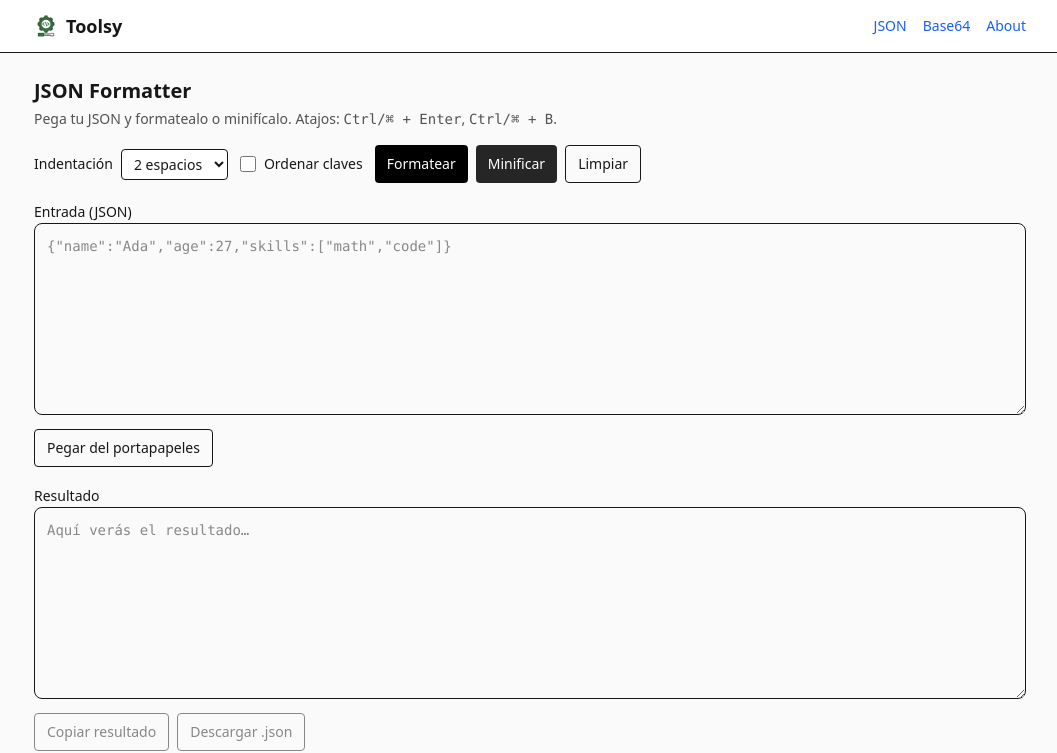
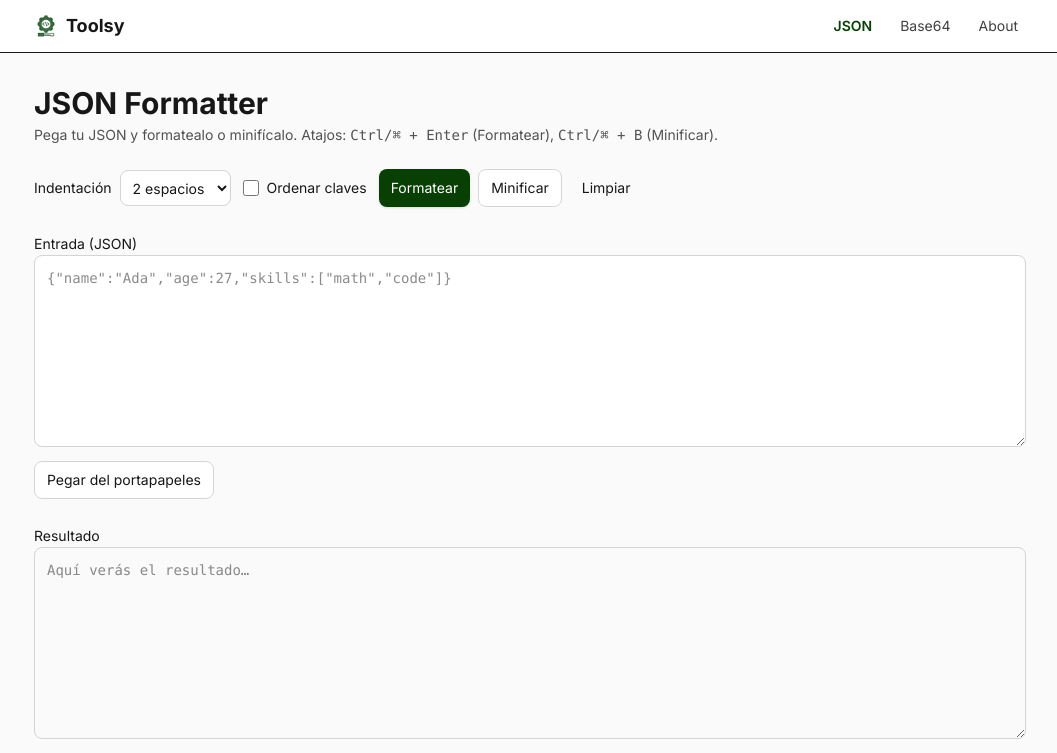
Before and after one commit to jimdrix93/tiny-tools-hub, a React (Vite) app in the folder frontend/: page /json-formatter in a window 1280 px wide. Shown: the top 753 px of the page, without its empty margins (110-1167 px from the left). Built offline with nearby package versions, Linux system fonts and the light colour scheme.

Commit message:
Updated styles

```diff
--- a/frontend/index.html
+++ b/frontend/index.html
@@ -4,7 +4,15 @@
     <meta charset="UTF-8" />
     <meta name="viewport" content="width=device-width, initial-scale=1.0" />
     <title>Toolsy</title>
+
     <link rel="icon" href="/src/assets/favicon.ico" />
+
+    <link rel="preconnect" href="https://fonts.googleapis.com">
+    <link rel="preconnect" href="https://fonts.gstatic.com" crossorigin>
+    <link
+      href="https://fonts.googleapis.com/css2?family=Inter:wght@400;600;700&display=swap"
+      rel="stylesheet"
+    />
   </head>
   <body class="h-full antialiased text-neutral-900">
     <div id="root" class="min-h-screen"></div>
--- a/frontend/src/components/Layout.jsx
+++ b/frontend/src/components/Layout.jsx
@@ -1,37 +1,44 @@
-import { Link, Outlet } from "react-router-dom";
+import { Link, NavLink, Outlet } from "react-router-dom";
 import logo from "../assets/logo.png";
+
+const NavItem = ({ to, children }) => (
+  <NavLink
+    to={to}
+    className={({ isActive }) =>
+      `px-2 py-1 text-sm transition ${
+        isActive ? "text-brand font-semibold" : "text-neutral-700 hover:text-brand"
+      }`
+    }
+  >
+    {children}
+  </NavLink>
+);
 
 export default function Layout() {
   return (
     <div className="min-h-screen flex flex-col">
-      <header className="sticky top-0 z-50 border-b bg-white">
-        <div className="mx-auto max-w-5xl px-4 py-3 flex items-center justify-between">
-          <Link to="/" className="flex items-center gap-2 font-bold text-lg text-neutral-900">
-            <img
-              src={logo}
-              alt="Toolsy logo"
-              className="w-6 h-6"
-            />
-            <span>Toolsy</span>
+      <header className="sticky top-0 z-50 border-b bg-white/90 backdrop-blur">
+        <div className="container-site flex items-center justify-between py-3">
+          <Link to="/" className="flex items-center gap-2">
+            <img src={logo} alt="Toolsy logo" className="h-6 w-6" />
+            <span className="text-lg font-bold text-neutral-900">Toolsy</span>
           </Link>
-          <nav className="text-sm space-x-4 text-blue-600">
-            <Link to="/json-formatter" className="hover:underline">JSON</Link>
-            <Link to="/base64" className="hover:underline">Base64</Link>
-            <Link to="/about" className="hover:underline">About</Link>
+          <nav className="flex items-center gap-3">
+            <NavItem to="/json-formatter">JSON</NavItem>
+            <NavItem to="/base64">Base64</NavItem>
+            <NavItem to="/about">About</NavItem>
           </nav>
         </div>
       </header>
 
-      <main className="relative z-0 mx-auto w-full max-w-5xl px-4 py-6">
+      <main className="flex-1 container-site py-8">
         <Outlet />
       </main>
 
       <footer className="border-t bg-white">
-        <div className="mx-auto max-w-5xl px-4 py-4 text-sm flex justify-between text-neutral-600">
+        <div className="container-site flex items-center justify-between py-4 text-sm text-neutral-600">
           <p>© {new Date().getFullYear()} Toolsy</p>
-          <a href="https://github.com/jimdrix93/toolsy" target="_blank" className="underline hover:text-neutral-800">
-            GitHub
-          </a>
+          <a href="https://github.com/tu-usuario/toolsy" className="hover:text-neutral-800" target="_blank">GitHub</a>
         </div>
       </footer>
     </div>
--- a/frontend/src/index.css
+++ b/frontend/src/index.css
@@ -1,5 +1,63 @@
 @import "tailwindcss";
+
+/* Tailwind v4: define custom design tokens (colores, etc.) */
+@theme {
+  --color-brand: #084003;
+  --color-brand-50: #e9f5ec;
+  --color-brand-100: #d4ebd9;
+  --color-brand-200: #a9d7b4;
+  --color-brand-300: #7fc38e;
+  --color-brand-400: #54af69;
+  --color-brand-500: #2a9b44;
+  --color-brand-600: #1c6a2e;
+  --color-brand-700: #145023;
+  --color-brand-800: #0d3718;
+  --color-brand-900: #084003;
+}
 
 @layer base {
   :root { color-scheme: light; }
+  html {
+    font-family: Inter, ui-sans-serif, system-ui, -apple-system, "Segoe UI",
+      Roboto, "Helvetica Neue", Arial, "Noto Sans", "Apple Color Emoji",
+      "Segoe UI Emoji";
+  }
 }
+
+@layer components {
+  /* Layout container centrado */
+  .container-site { @apply mx-auto w-full max-w-5xl px-4; }
+
+  /* Botones */
+  .btn-primary {
+    @apply inline-flex items-center justify-center rounded-lg px-3 py-2 text-sm font-medium transition duration-150;
+    @apply bg-brand text-white hover:bg-brand/90 shadow-sm;
+  }
+  .btn-outline {
+    @apply inline-flex items-center justify-center rounded-lg px-3 py-2 text-sm font-medium transition duration-150;
+    @apply border border-neutral-300 bg-white hover:bg-neutral-50;
+  }
+  .btn-ghost {
+    @apply inline-flex items-center justify-center rounded-lg px-3 py-2 text-sm font-medium transition duration-150;
+    @apply hover:bg-neutral-100;
+  }
+  .btn-disabled { @apply opacity-50 pointer-events-none; }
+
+  /* Tarjetas */
+  .card { @apply rounded-xl border border-neutral-200 bg-white shadow-sm; }
+  .card-hover { @apply transition hover:shadow-md hover:border-neutral-300; }
+
+  /* Formularios */
+  .input {
+    @apply w-full rounded-lg border border-neutral-300 bg-white p-3 text-sm
+           outline-none focus:ring-2 focus:ring-brand/30;
+  }
+  .textarea {
+    @apply w-full rounded-lg border border-neutral-300 bg-white p-3 text-sm
+           outline-none focus:ring-2 focus:ring-brand/30 h-48 font-mono;
+  }
+
+  /* Texto auxiliar */
+  .label { @apply text-sm font-medium; }
+  .muted { @apply text-sm text-neutral-600; }
+}
--- a/frontend/src/pages/Home.jsx
+++ b/frontend/src/pages/Home.jsx
@@ -8,19 +8,19 @@ export default function Home() {
 
   return (
     <>
-      <title>Toolsy — Utilidades Online</title>
-      <meta name="description" content="Colección de pequeñas utilidades online para developers y público general." />
+      <title>Toolsy — Online Utilities</title>
+      <meta name="description" content="Small, fast, privacy-friendly online utilities for developers and everyone." />
       <link rel="canonical" href="https://toolsykit.vercel.app/" />
 
       <div className="space-y-6">
-        <h1 className="text-2xl font-semibold">Toolsy</h1>
-        <p className="text-neutral-700">Herramientas online rápidas y sencillas para el día a día.</p>
+        <h1 className="text-3xl font-bold">Toolsy</h1>
+        <p className="muted">Herramientas online rápidas y sencillas para el día a día.</p>
 
-        <div className="grid gap-4 sm:grid-cols-2">
+        <div className="grid gap-4 md:grid-cols-2">
           {tools.map((t) => (
-            <Link key={t.path} to={t.path} className="block rounded-xl border bg-white p-4 hover:shadow-sm">
-              <h2 className="font-medium">{t.title}</h2>
-              <p className="text-sm text-neutral-600">{t.desc}</p>
+            <Link key={t.path} to={t.path} className="card card-hover block p-4">
+              <h2 className="font-semibold"> {t.title} </h2>
+              <p className="muted mt-1">{t.desc}</p>
             </Link>
           ))}
         </div>
--- a/frontend/src/pages/JsonFormatter.jsx
+++ b/frontend/src/pages/JsonFormatter.jsx
@@ -1,14 +1,12 @@
-import { useEffect, useMemo, useRef, useState } from "react";
+import { useEffect, useRef, useState } from "react";
 
 function sortObjectKeysDeep(value) {
-  if (Array.isArray(value)) {
-    return value.map(sortObjectKeysDeep);
-  }
+  if (Array.isArray(value)) return value.map(sortObjectKeysDeep);
   if (value && typeof value === "object") {
     return Object.keys(value)
       .sort((a, b) => a.localeCompare(b))
-      .reduce((acc, key) => {
-        acc[key] = sortObjectKeysDeep(value[key]);
+      .reduce((acc, k) => {
+        acc[k] = sortObjectKeysDeep(value[k]);
         return acc;
       }, {});
   }
@@ -82,7 +80,7 @@ export default function JsonFormatter() {
     setError("");
   };
 
-  // Keyboard shortcuts
+  // Atajos de teclado
   useEffect(() => {
     const onKeyDown = (e) => {
       const isMeta = e.metaKey || e.ctrlKey;
@@ -90,7 +88,7 @@ export default function JsonFormatter() {
         e.preventDefault();
         formatJson();
       }
-      if (isMeta && (e.key.toLowerCase() === "b")) {
+      if (isMeta && e.key.toLowerCase() === "b") {
         e.preventDefault();
         minifyJson();
       }
@@ -102,20 +100,31 @@ export default function JsonFormatter() {
 
   return (
     <>
-      <div className="relative z-0 space-y-4">
+      <title>JSON Formatter — Toolsy</title>
+      <meta
+        name="description"
+        content="Formatea, valida y minifica JSON al instante. Ordena claves, copia y descarga el resultado."
+      />
+      <link rel="canonical" href="https://toolsykit.vercel.app/json-formatter" />
+
+      <div className="relative z-0 space-y-6">
         <div className="space-y-1">
-          <h1 className="text-xl font-semibold">JSON Formatter</h1>
-          <p className="text-sm text-neutral-600">
-              Pega tu JSON y formatealo o minifícalo. Atajos: <kbd>Ctrl/⌘ + Enter</kbd>, <kbd>Ctrl/⌘ + B</kbd>.
+          <h1 className="text-3xl font-bold">JSON Formatter</h1>
+          <p className="muted">
+            Pega tu JSON y formatealo o minifícalo. Atajos:{" "}
+            <kbd>Ctrl/⌘ + Enter</kbd> (Formatear), <kbd>Ctrl/⌘ + B</kbd> (Minificar).
           </p>
         </div>
 
+        {/* Controles */}
         <div className="flex flex-wrap items-center gap-3">
           <div className="flex items-center gap-2">
-            <label htmlFor="indent" className="text-sm">Indentación</label>
+            <label htmlFor="indent" className="label">
+              Indentación
+            </label>
             <select
               id="indent"
-              className="rounded border bg-white px-2 py-1 text-sm"
+              className="input h-9 w-auto px-2 py-1"
               value={indent}
               onChange={(e) => setIndent(Number(e.target.value))}
             >
@@ -135,26 +144,21 @@ export default function JsonFormatter() {
           </label>
 
           <div className="flex flex-wrap gap-2">
-            <button
-              onClick={formatJson}
-              className="rounded bg-black px-3 py-2 text-sm text-white"
-            >
+            <button onClick={formatJson} className="btn-primary">
               Formatear
             </button>
-            <button
-              onClick={minifyJson}
-              className="rounded bg-neutral-800 px-3 py-2 text-sm text-white"
-            >
+            <button onClick={minifyJson} className="btn-outline">
               Minificar
             </button>
-            <button onClick={clearAll} className="rounded border px-3 py-2 text-sm">
+            <button onClick={clearAll} className="btn-ghost">
               Limpiar
             </button>
           </div>
         </div>
 
+        {/* Entrada */}
         <div className="space-y-2">
-          <label htmlFor="input" className="text-sm font-medium">
+          <label htmlFor="input" className="label">
             Entrada (JSON)
           </label>
           <textarea
@@ -163,15 +167,12 @@ export default function JsonFormatter() {
             value={input}
             onChange={(e) => setInput(e.target.value)}
             placeholder='{"name":"Ada","age":27,"skills":["math","code"]}'
-            className="h-48 w-full rounded-lg border p-3 font-mono text-sm outline-none focus:ring-2 focus:ring-neutral-300"
+            className="textarea focus:ring-brand/30"
             aria-invalid={!!error}
             aria-describedby={error ? "json-error" : undefined}
           />
           <div className="flex gap-2">
-            <button
-              onClick={pasteToInput}
-              className="rounded border px-3 py-2 text-sm"
-            >
+            <button onClick={pasteToInput} className="btn-outline">
               Pegar del portapapeles
             </button>
           </div>
@@ -186,8 +187,9 @@ export default function JsonFormatter() {
           )}
         </div>
 
+        {/* Resultado */}
         <div className="space-y-2">
-          <label htmlFor="output" className="text-sm font-medium">
+          <label htmlFor="output" className="label">
             Resultado
           </label>
           <textarea
@@ -196,32 +198,40 @@ export default function JsonFormatter() {
             value={output}
             readOnly
             placeholder="Aquí verás el resultado…"
-            className="h-48 w-full rounded-lg border bg-neutral-50 p-3 font-mono text-sm"
+            className="textarea bg-neutral-50"
           />
           <div className="flex flex-wrap gap-2">
             <button
               onClick={copyOutput}
+              className={`btn-outline ${!output ? "btn-disabled" : ""}`}
               disabled={!output}
-              className="rounded border px-3 py-2 text-sm disabled:opacity-50"
             >
               Copiar resultado
             </button>
             <button
               onClick={downloadOutput}
+              className={`btn-outline ${!output ? "btn-disabled" : ""}`}
               disabled={!output}
-              className="rounded border px-3 py-2 text-sm disabled:opacity-50"
             >
               Descargar .json
             </button>
           </div>
         </div>
 
-        <aside className="rounded-lg border bg-white p-3 text-sm text-neutral-700">
+        <aside className="card p-3 text-sm text-neutral-700">
           <p className="mb-1 font-medium">Consejos:</p>
           <ul className="list-disc pl-5 space-y-1">
-            <li>Usa <kbd>Ctrl/⌘ + Enter</kbd> para formatear rápido.</li>
-            <li>Activa <strong>Ordenar claves</strong> para tener objetos con orden consistente.</li>
-            <li>Para archivos muy grandes, pega por partes o usa la futura herramienta CSV↔JSON.</li>
+            <li>
+              Usa <kbd>Ctrl/⌘ + Enter</kbd> para formatear rápido.
+            </li>
+            <li>
+              Activa <strong>Ordenar claves</strong> para tener objetos con orden
+              consistente.
+            </li>
+            <li>
+              Para archivos muy grandes, pega por partes o usa la futura herramienta
+              CSV↔JSON.
+            </li>
           </ul>
         </aside>
       </div>
```
